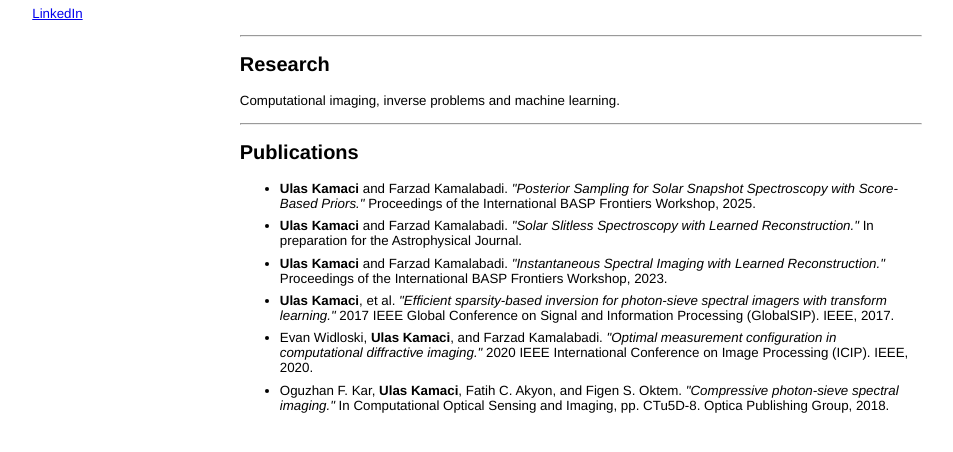
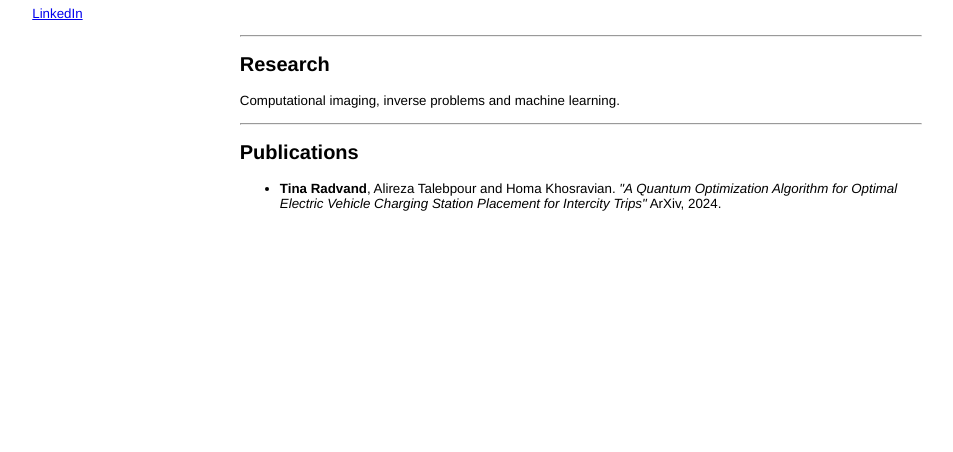
Before and after one commit to tinaradvand/tinaradvand.github.io, a plain HTML site: page index.html in a window 1280 px wide. Shown: the part 238-690 px from the top of the page, without its empty margins (163-1116 px from the left). Drawn offline with Linux system fonts and the light colour scheme.

Commit message:
Update index.html

```diff
--- a/index.html
+++ b/index.html
@@ -72,35 +72,12 @@
                     <h2>Publications</h2>
                     <ul>
                       <li>
-                        <strong>Ulas Kamaci</strong> and Farzad Kamalabadi.
-                        <em>"Posterior Sampling for Solar Snapshot Spectroscopy with Score-Based Priors."</em>
-                        Proceedings of the International BASP Frontiers Workshop, 2025.
+                        <strong>Tina Radvand</strong>, Alireza Talebpour and Homa Khosravian.
+                        <em>"A Quantum Optimization Algorithm for Optimal Electric Vehicle Charging Station Placement for Intercity Trips"</em>
+                        ArXiv, 2024.
                       </li>
-                      <li>
-                        <strong>Ulas Kamaci</strong> and Farzad Kamalabadi.
-                        <em>"Solar Slitless Spectroscopy with Learned Reconstruction."</em>
-                        In preparation for the Astrophysical Journal.
-                      </li>
-                      <li>
-                        <strong>Ulas Kamaci</strong> and Farzad Kamalabadi.
-                        <em>"Instantaneous Spectral Imaging with Learned Reconstruction."</em>
-                        Proceedings of the International BASP Frontiers Workshop, 2023.
-                      </li>
-                      <li>
-                        <strong>Ulas Kamaci</strong>, et al.
-                        <em>"Efficient sparsity-based inversion for photon-sieve spectral imagers with transform learning."</em>
-                        2017 IEEE Global Conference on Signal and Information Processing (GlobalSIP). IEEE, 2017.
-                      </li>
-                      <li>
-                        Evan Widloski, <strong>Ulas Kamaci</strong>, and Farzad Kamalabadi.
-                        <em>"Optimal measurement configuration in computational diffractive imaging."</em>
-                        2020 IEEE International Conference on Image Processing (ICIP). IEEE, 2020.
-                      </li>
-                      <li>
-                        Oguzhan F. Kar, <strong>Ulas Kamaci</strong>, Fatih C. Akyon, and Figen S. Oktem.
-                        <em>"Compressive photon-sieve spectral imaging."</em>
-                        In Computational Optical Sensing and Imaging, pp. CTu5D-8. Optica Publishing Group, 2018.
-                      </li>
+
+
                     </ul>
                   </div>
 
```
